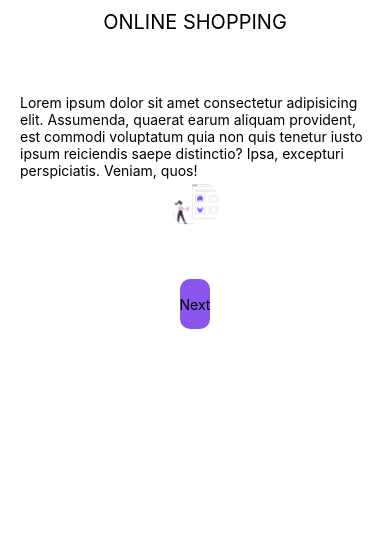
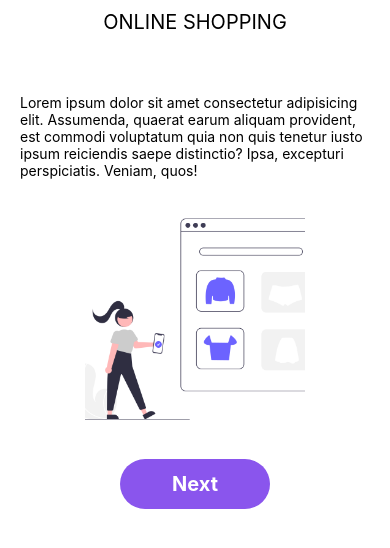
Before and after one commit to maestrofly/onboardingapp, a React Native app: screen / in a window 390 px wide. Shown: the top 548 px of the page. Built offline with nearby package versions, Linux system fonts and the light colour scheme.

Commit message:
changes in button

```diff
--- a/AddToCartScreen.js
+++ b/AddToCartScreen.js
@@ -38,9 +38,10 @@ const styles = StyleSheet.create({
         marginVertical:10
     },
     image:{
-        width:50,
-        height:50,
-        borderRadius:50
+        width:220,
+        height:250,
+        marginVertical:15,
+        alignSelf:'center',
     },
     paragraph:{
         marginTop:30,
@@ -58,5 +59,10 @@ const styles = StyleSheet.create({
         alignItems:"center",
         borderRadius:10,
         marginVertical:50
+    },
+    buttonText:{
+        fontWeight:'bold',
+        fontSize: 20,
+        color: '#fff'
     }
 })
--- a/App.js
+++ b/App.js
@@ -8,8 +8,8 @@ export default function App() {
   return (
     <View>
       <OnlineShoppingScreen />
-      {/* <AddToCartScreen />
-      <PaymentSuccessfulScreen /> */}
+      {/* <AddToCartScreen /> */}
+      {/* <PaymentSuccessfulScreen /> */}
     </View>
   );
 }
--- a/OnlineShoppingScreen.js
+++ b/OnlineShoppingScreen.js
@@ -39,9 +39,10 @@ const styles = StyleSheet.create({
         marginVertical:10
     },
     image:{
-        width:50,
-        height:50,
-        borderRadius:50
+        width:220,
+        height:250,
+        marginVertical:15,
+        alignSelf:'center',
     },
     paragraph:{
         marginTop:30,
@@ -56,10 +57,16 @@ const styles = StyleSheet.create({
     },
     buttonContainer:{
         height:50,
+        width:150,
         backgroundColor:"#8a55ed",
         justifyContent:"center",
-        alignItems:"center",
-        borderRadius:10,
-        marginVertical:50
+        alignSelf:"center",
+        borderRadius:30,
+    },
+    buttonText:{
+        fontWeight:'bold',
+        fontSize: 20,
+        color: '#fff',
+        alignSelf:'center'
     }
 })
--- a/PaymentSuccessfulScreen.js
+++ b/PaymentSuccessfulScreen.js
@@ -38,9 +38,10 @@ const styles = StyleSheet.create({
         marginVertical:10
     },
     image:{
-        width:50,
-        height:50,
-        borderRadius:50
+        width:220,
+        height:250,
+        marginVertical:15,
+        alignSelf:'center',
     },
     paragraph:{
         marginTop:30,
@@ -58,5 +59,10 @@ const styles = StyleSheet.create({
         alignItems:"center",
         borderRadius:10,
         marginVertical:50
+    },
+    buttonText:{
+        fontWeight:'bold',
+        fontSize: 20,
+        color: '#fff'
     }
 })
```
Also changed, not shown: 1 other file (tests, documents, lock files or other folders).
